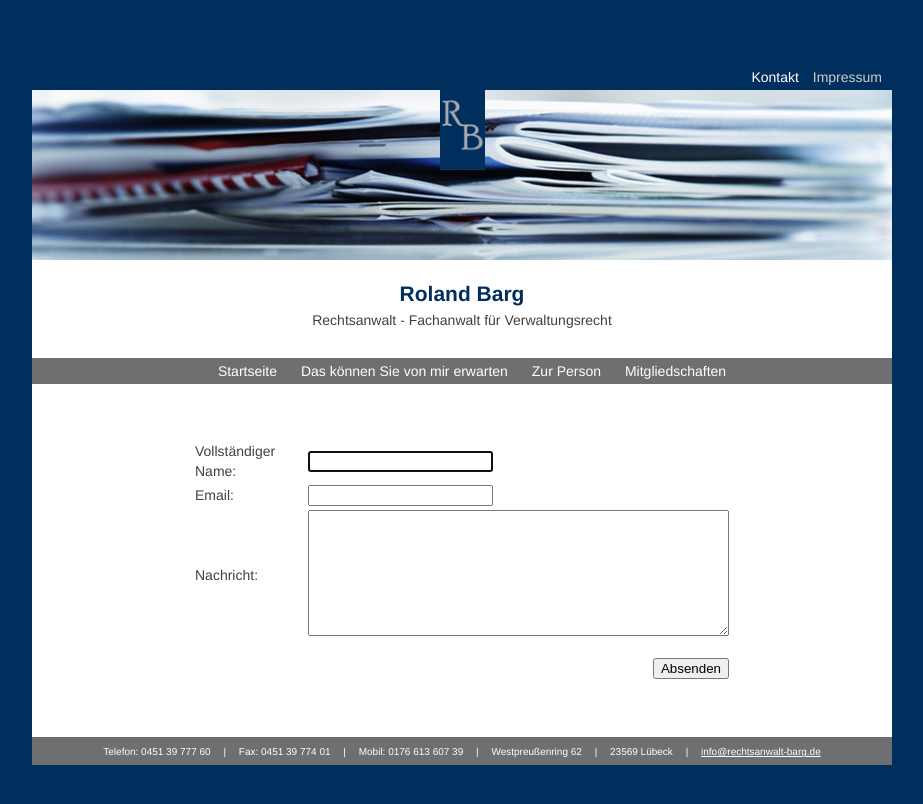
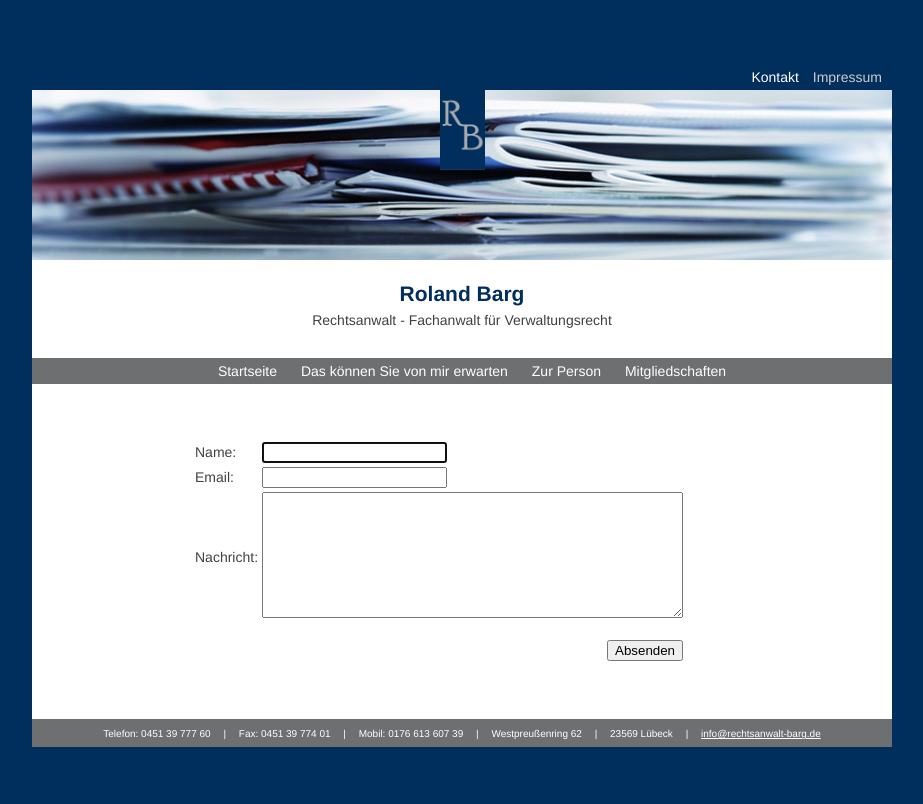
Before and after one commit to RWCB/rechtsanwalt-barg, a Jekyll site: the page built from contact.md, in a window 1280 px wide. Shown: the top 804 px of the page, without its empty margins (178-1101 px from the left). Built offline with Jekyll 4.4.1, drawn with Linux system fonts in a browser that asks for light colours; our own code applies the rules of GitHub Pages for plain Markdown files; a script that is not in the unit is left out; the repository's description, which GitHub fills in, is left out.

Commit message:
Update contact.html

```diff
--- a/_includes/contact.html
+++ b/_includes/contact.html
@@ -2,7 +2,7 @@
 
     <table>
         <tr>
-            <td><label for="name">Vollständiger Name:</label></td>
+            <td><label for="name">Name:</label></td>
             <td><input id="name" type="text" name="full_name" required autofocus></td>
         </tr>
         <tr>
```
